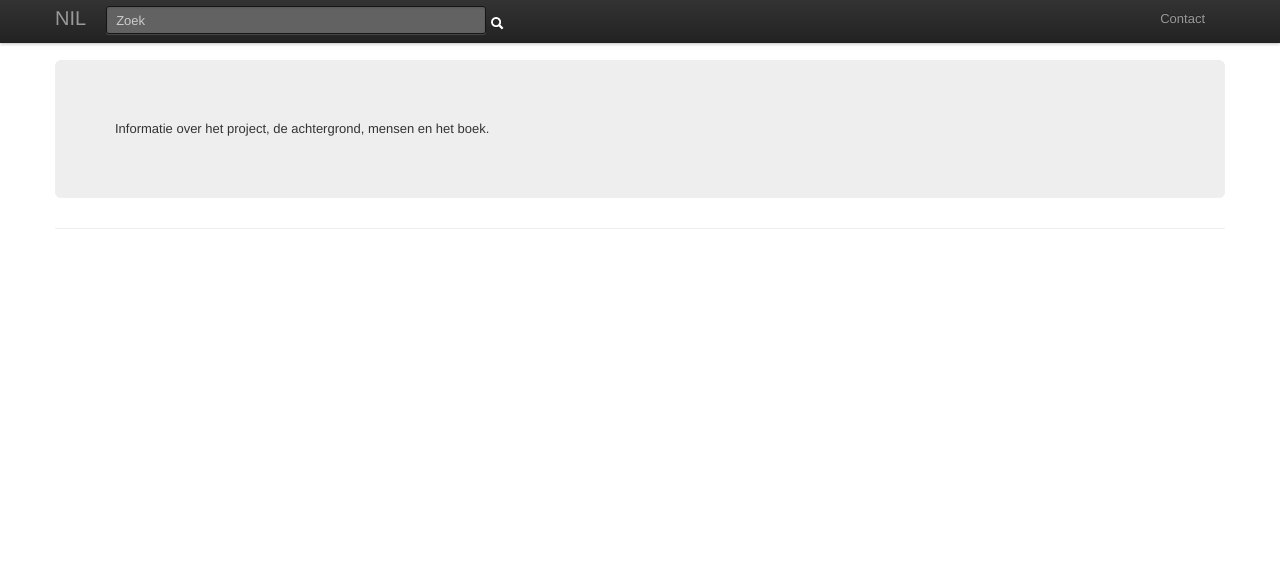
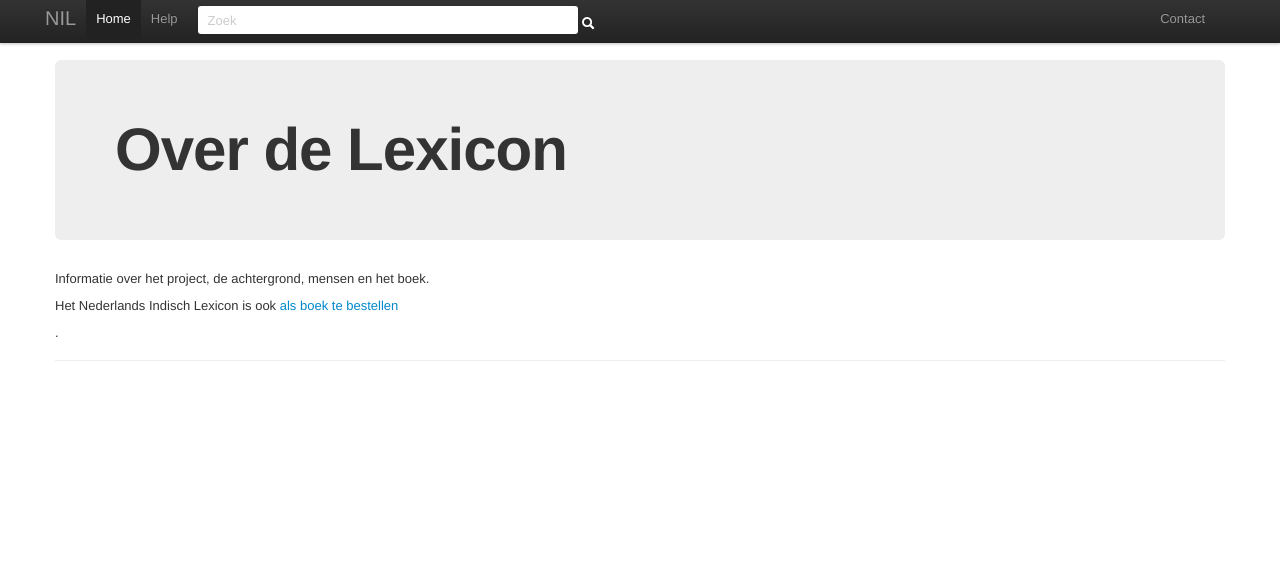
Before and after one commit to epoz/nedindlexicon, a Django app: template nedindlexicon/templates/help/about.html in a window 1280 px wide. Shown: the top 582 px of the page. Run offline with Django 3.2, Linux system fonts and the light colour scheme; the template is opened without the code that fills it, so the values that code supplies are empty; parts of the project's set-up code (start-up, migrations or seed data) failed here and were passed over; some libraries are stand-ins or nearby versions.

Commit message:
Add some menus and make search menu work easier

```diff
--- a/nedindlexicon/templates/base.html
+++ b/nedindlexicon/templates/base.html
@@ -23,13 +23,21 @@
           <a class="btn btn-navbar" data-toggle="collapse" data-target=".nav-collapse">
             <span class="icon-bar"></span>
           </a>
-          <a class="brand" href="/">NIL</a>
+          <ul class="nav">
+            <li>
+              <a class="brand" href="/">NIL</a>
+            </li>
+            <li class="active">
+              <a href="/">Home</a>
+            </li>
+            <li><a href="/help/about">Help</a></li>
+          </ul>
 
             {% block searchbar %}
             <form class="navbar-search pull-left" action="/search/" method="GET" id="searchform">
                 <input class="search-query span4" placeholder="Zoek" type="text"
                        value="{% if q %}{{q}}{% endif %}" id="q" name="q">
-                <i class="icon-search icon-white"> </i>
+                <a href="#" id="searchbutton"><i class="icon-search icon-white"> </i></a>
                 {% csrf_token %}
             </form>
             {% endblock searchbar %}
@@ -61,11 +69,11 @@
     <script type="text/javascript" charset="utf-8" src="{{ STATIC_URL }}js/bootstrap.js"></script>
     <script type="text/javascript" charset="utf-8" src="{{ STATIC_URL }}js/jquery-highlight.js"></script>
     {% block extra_js %}{% endblock extra_js %}
-    <script type="text/javascript" charset="utf-8" src="{{ STATIC_URL }}js/nedind.js"></script>
     {% if q %}
     <script type="text/javascript">
     qparam = '{{q|hilitefixer}}';
     </script>
     {% endif %}
+    <script type="text/javascript" charset="utf-8" src="{{ STATIC_URL }}js/nedind.js#8"></script>
   </body>
 </html>
--- a/nedindlexicon/templates/help/about.html
+++ b/nedindlexicon/templates/help/about.html
@@ -2,6 +2,13 @@
 
 {% block container %}
 <div class="hero-unit">
-Informatie over het project, de achtergrond, mensen en het boek.
+<h1>Over de Lexicon</h1>
+</div>
+
+<div class="row">
+<div class="span6">
+<p>Informatie over het project, de achtergrond, mensen en het boek.</p>
+<p>Het Nederlands Indisch Lexicon is ook <a href="http://www.hesdegraaf.com/Book/Detail/indisch-lexicon-indische-woorden-in-de-nederlandse-literatuur">als boek te bestellen</a></p>.
+</div>
 </div>
 {% endblock container %}
--- a/nedindlexicon/templates/help/contact.html
+++ b/nedindlexicon/templates/help/contact.html
@@ -4,6 +4,6 @@
 <div class="hero-unit">
     <h1>Contact</h1>
 Voor meer informatie kunt u contact opnemen met:
-<p>Peter Mingaars telefoon: (020) 627 9872</p>
+<p>Peter Mingaars p.mingaars@hetnet.nl</p>
 </div>
 {% endblock container %}
--- a/nedindlexicon/templates/search.html
+++ b/nedindlexicon/templates/search.html
@@ -7,7 +7,9 @@
     <div class="span4 well">
         <ul class="nav nav-list">
         {% for f, fv in results.facets.items %}
-            <li class="nav-header"><a href="#">{{f}}</a></li>
+            <li class="nav-header">
+                {{f}} <a href="#" rel="{{f}}" title="Filter Wissen" class="pull-right wisfilter">&middot;<i class="icon-remove icon-white"></i>&middot;</a>
+            </li>
             {% for ft in fv.terms|dictsort:"term" %}
                 <li><input {% filter_checkbox filters f ft.term %}type="checkbox" name="{{f}}"
                     title="{{ft.term}}" class="{{f}}filter filterbox" data="{{ft.term}}">  {{ft.term|exp_afk}}
```
Also changed, not shown: nedindlexicon/static/js/nedind.js (+24 -7 lines), 1 other file.
